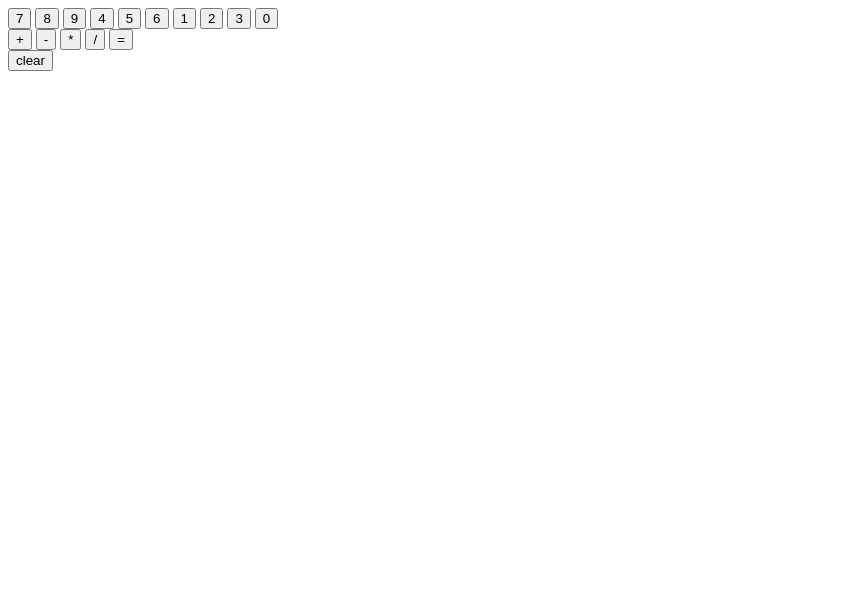
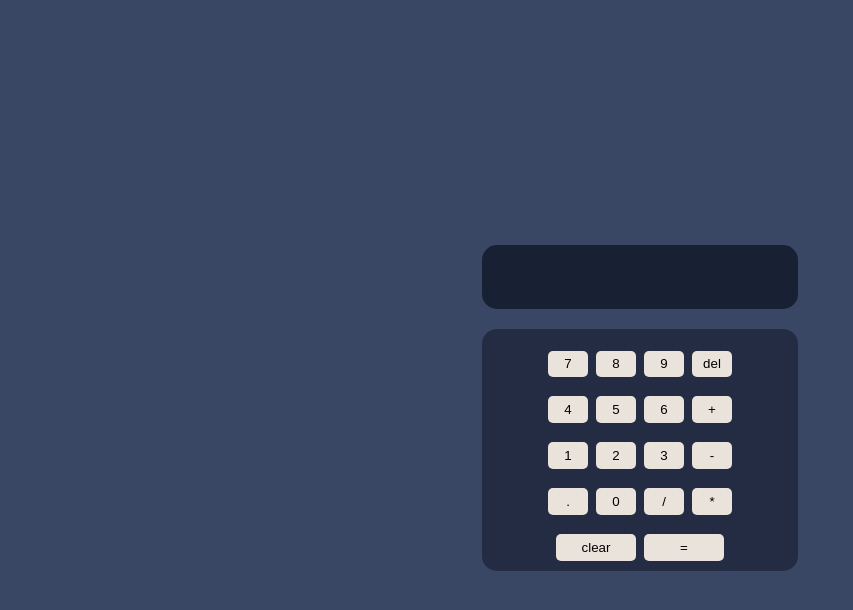
Before and after one commit to azrylshamin/odin-calculator, a plain HTML site: page index.html in a window 1280 px wide. Shown: the whole page, without its empty margins (0-853 px from the left). Drawn offline with Linux system fonts and the light colour scheme.

Commit message:
Improve display elements on the whole application

```diff
--- a/index.html
+++ b/index.html
@@ -8,36 +8,43 @@
     <script src="script.js" defer></script>
 </head>
 <body>
+    <div id="calculatorContainer">
         <div id="displayContainer">
 
         </div>
         <div id="buttonContainer">
-        <div id="numbersContainer">
+            <div class="row">
                 <button class="numberBtn">7</button>
                 <button class="numberBtn">8</button>
                 <button class="numberBtn">9</button>
+                <button>del</button>
+            </div>
 
+            <div class="row">
                 <button class="numberBtn">4</button>
                 <button class="numberBtn">5</button>
                 <button class="numberBtn">6</button>
+                <button class="operatorBtn">+</button>
+            </div>
 
+            <div class="row">
                 <button class="numberBtn">1</button>
                 <button class="numberBtn">2</button>
                 <button class="numberBtn">3</button>
-
-            <button class="numberBtn">0</button>
+                <button class="operatorBtn">-</button>
             </div>
 
-        <div id="operatorsContainer">
-            <button class="operatorBtn">+</button>
-            <button class="operatorBtn">-</button>
+            <div class="row">
+                <button>.</button>
+                <button class="numberBtn">0</button>
+                <button class="operatorBtn">/</button>
                 <button class="operatorBtn">*</button>
-            <button class="operatorBtn">/</button>
+            </div>
+
+            <div class="row">
+                <button id="clearBtn">clear</button>
                 <button id="equalBtn">=</button>
             </div>
-
-        <div>
-            <button id="clearBtn">clear</button>
         </div>
     </div>
 </body>
--- a/script.js
+++ b/script.js
@@ -20,7 +20,7 @@ clearBtn.addEventListener('click', reset);
 
 function numberInput (number) {
     if (isOperation == true) {
-        display.textContent = ''
+        display.textContent = '';
         isOperation = false;
     }
 
@@ -46,7 +46,7 @@ function equalOperation () {
     if (Number.isInteger(operate(currentOperator, +firstOperand, +secondOperand))) {
         display.textContent = operate(currentOperator, +firstOperand, +secondOperand);
     } else {
-        display.textContent = +operate(currentOperator, +firstOperand, +secondOperand).toFixed(2);
+        display.textContent = operate(currentOperator, +firstOperand, +secondOperand).toFixed(2);
     }
 
     secondOperand = '';
--- a/styles.css
+++ b/styles.css
@@ -0,0 +1,50 @@
+body {
+    background-color: hsl(222, 26%, 31%);
+    font-size: 32px;
+    font-weight: 700;
+    height: 100vh;
+    display: flex;
+    align-items: center;
+}
+
+#calculatorContainer {
+    display: flex;
+    flex-direction: column;
+    width: 25%;
+    margin: auto;
+    gap: 20px;
+}
+
+#displayContainer {
+    display: flex;
+    align-items: center;
+    justify-content: flex-end;
+    color: white;
+    background-color: hsl(224, 36%, 15%);
+    height: 2em;
+    border-radius: 15px;
+}
+
+#buttonContainer {
+    background-color: hsl(223, 31%, 20%);
+    display: flex;
+    flex-direction: column;
+    align-items: center;
+    gap: .25em;
+    padding: 10px;
+    border-radius: 15px;
+}
+
+button {
+    color: black;
+    background-color: hsl(30, 25%, 89%);
+    width: 3em;
+    height: 2em;
+    border: none;
+    border-radius: 5px;
+}
+
+#clearBtn,
+#equalBtn {
+    width: 6em;
+}
```
Lines whose indentation alone changed are shown as unchanged.
